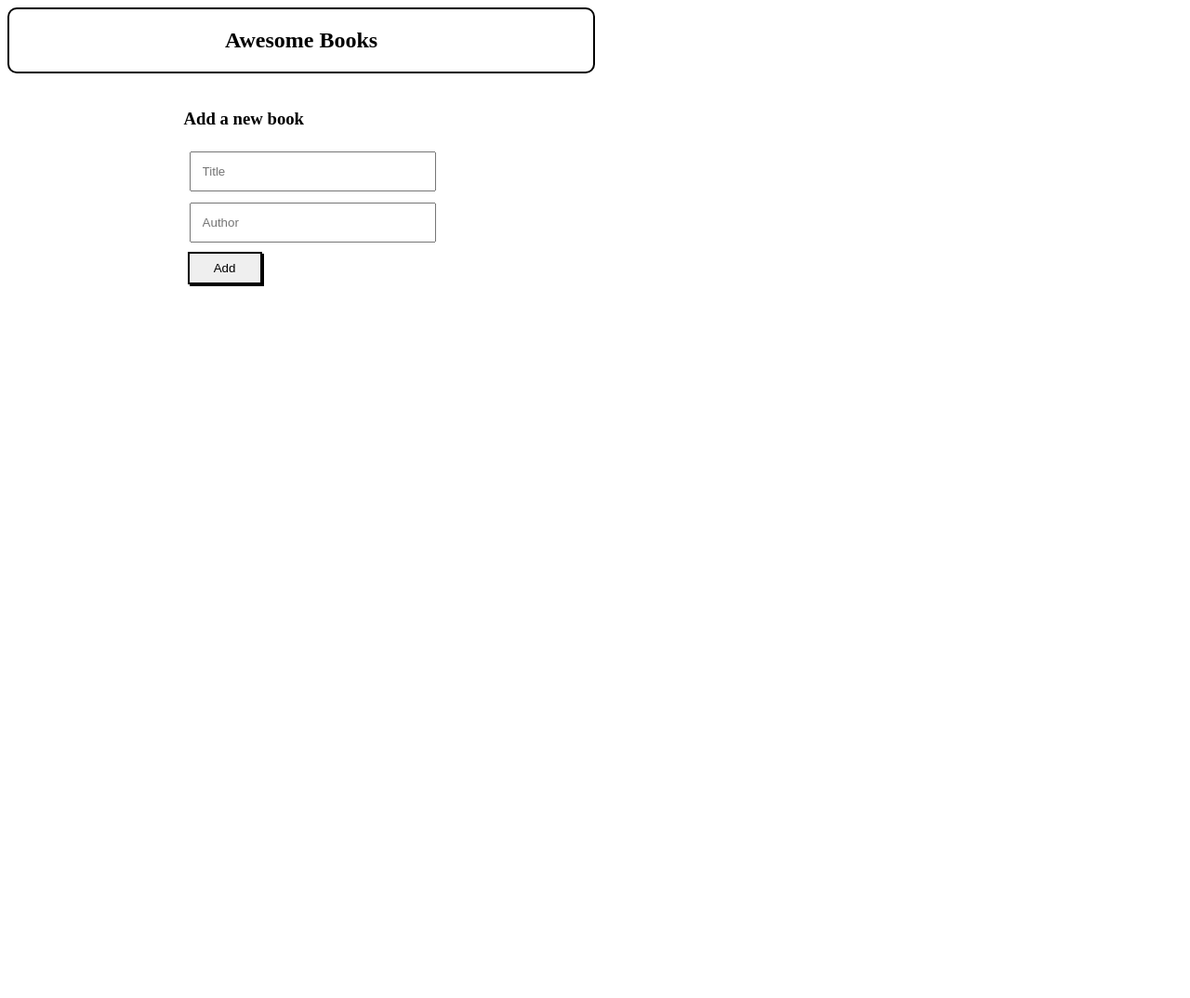
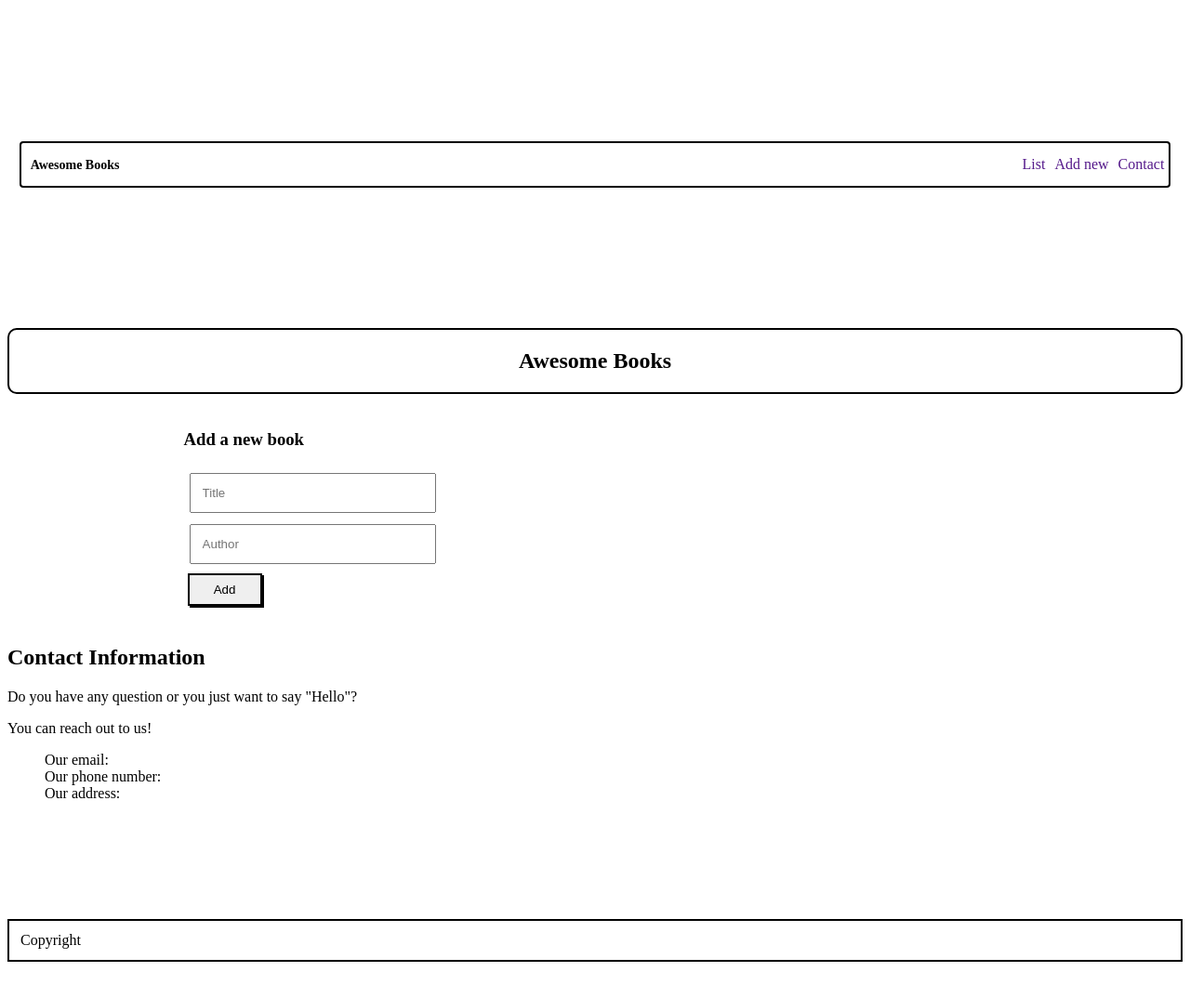
Before and after one commit to Paul-js-hub/awesome-books, a website: page index.html in a window 1280 px wide. Shown: the whole page at 93% size. Before the commit the page ends 800 px from the top, so only its background shows below. Drawn offline with Linux system fonts and the light colour scheme.

Commit message:
Add navigation bar and contact section

```diff
--- a/index.html
+++ b/index.html
@@ -8,14 +8,24 @@
     <title>Awesome Books</title>
 </head>
 <body>
+    <header>
+        <nav>
+            <div class="navbrand"><a href="">Awesome Books</a></div>
+            <ul class="nav-links">
+                <li class="nav-item" id="list"><a href="">List</a></li>
+                <li class="nav-item" id="add"><a href="">Add new</a></li>
+                <li class="nav-item" id="contact"><a href="">Contact</a></li>
+            </ul>
+        </nav>
+    </header>
     <main>
-        <section class="books-container">
+        <section class="books-container" id="list-container">
             <div>
                 <h1>Awesome Books</h1>
                 <ul id="books-inner-container"></ul>
             </div>
         </section>
-        <section class="form-container">
+        <section class="form-container" id="add-container">
             <h3>Add a new book</h3>
             <form id="form">
                 <input type="text" placeholder="Title" id="input-title" name="input-title"/> <br />
@@ -23,6 +33,19 @@
                 <button type="submit" id="add-btn" class="add-button">Add</button>
             </form>
         </section>
+        <section id="contact-container">
+            <h2>Contact Information</h2>
+            <p>Do you have any question or you just want to say "Hello"?</p>
+            <p>You can reach out to us!</p>
+            <ul>
+                <li>Our email:</li>
+                <li>Our phone number:</li>
+                <li>Our address:</li>
+            </ul>
+        </section>
+        <footer>
+            <p>Copyright</p>
+        </footer>
     </main>
     <script src="index.js"></script>
 </body>
--- a/style.css
+++ b/style.css
@@ -4,10 +4,43 @@
 
 ul {
   list-style: none;
+  text-decoration: none;
 }
 
+ul, li a{
+  text-decoration: none;
+}
+
+nav {
+  display: flex;
+  justify-content: space-between;
+  border: 2px solid #000;
+  border-radius: 4px;
+  margin: 12% 1%;
+  align-items: center;
+  height: 50px;
+}
+
+.navbrand a {
+  text-decoration: none;
+  color: #000;
+  font-weight: 600;
+  font-size: 14px;
+  margin: 10px;
+}
+
+.nav-links {
+  display: flex;
+}
+
+.nav-item {
+  margin: 5px;
+  padding: 0;
+}
+
+
+
 .books-container {
-  width: 50%;
   border: 2px solid black;
   border-radius: 10px;
 }
@@ -26,7 +59,7 @@ h1 {
   justify-content: center;
 }
 
-li:nth-child(odd) {
+.books-container li:nth-child(odd) {
   background-color: lightslategrey;
   left: 0;
 }
@@ -48,3 +81,9 @@ input[type="text"] {
 .form-container {
   margin: 3% 15%;
 }
+
+footer p {
+  border: 2px solid #000;
+  margin: 10% 0;
+  padding: 12px;
+}
```
